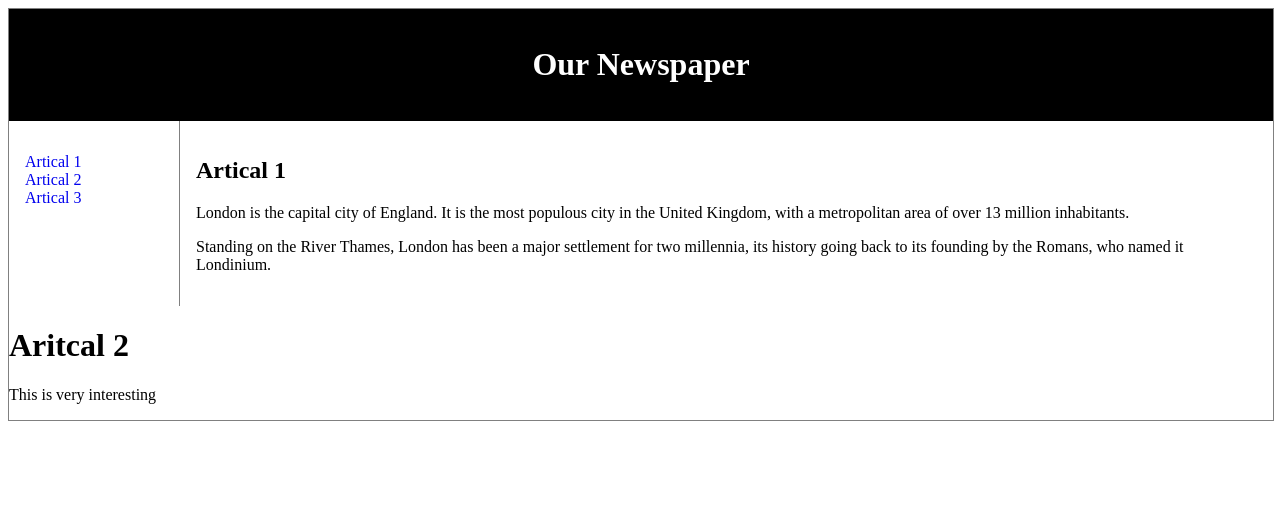
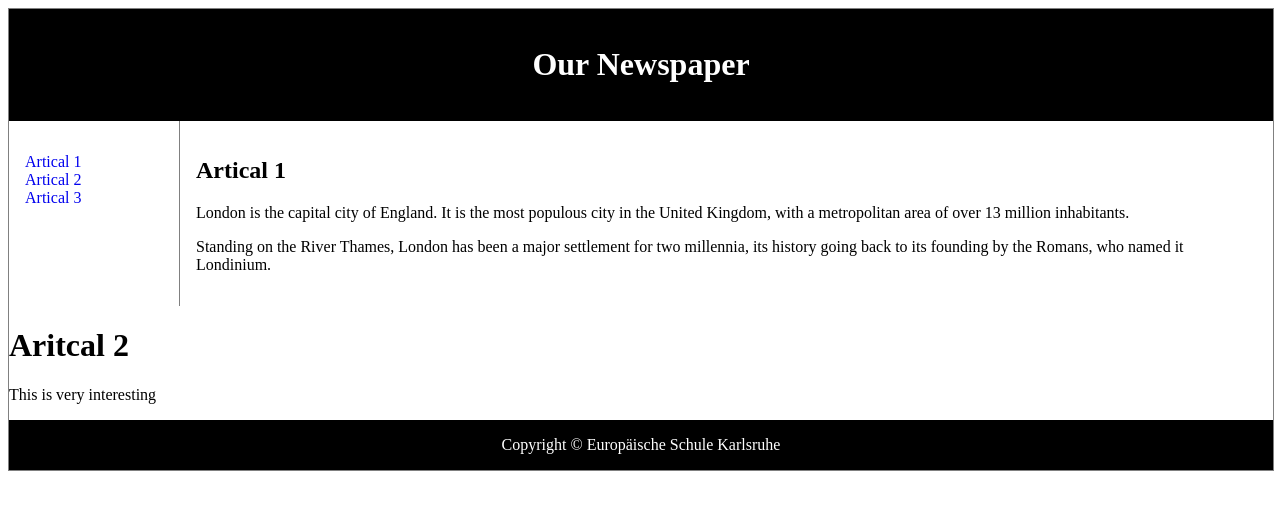
Before and after one commit to MrPaulilio/website.github.io, a plain HTML site: page index.html in a window 1280 px wide. Drawn offline with Linux system fonts and the light colour scheme.

Commit message:
Update index.html

```diff
--- a/index.html
+++ b/index.html
@@ -62,6 +62,8 @@ article {
 
     </artical>
 
+ <footer>Copyright © Europäische Schule Karlsruhe</footer>
+
 
 </div>
 
```
